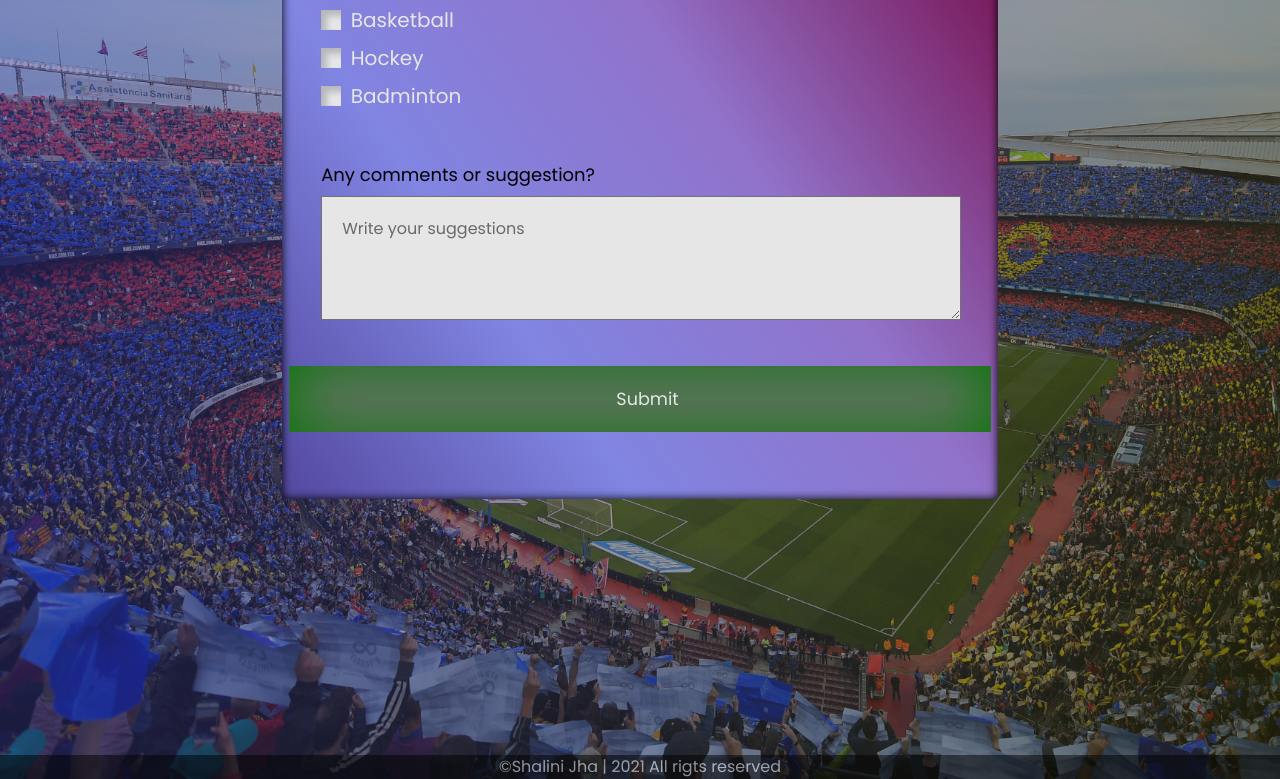
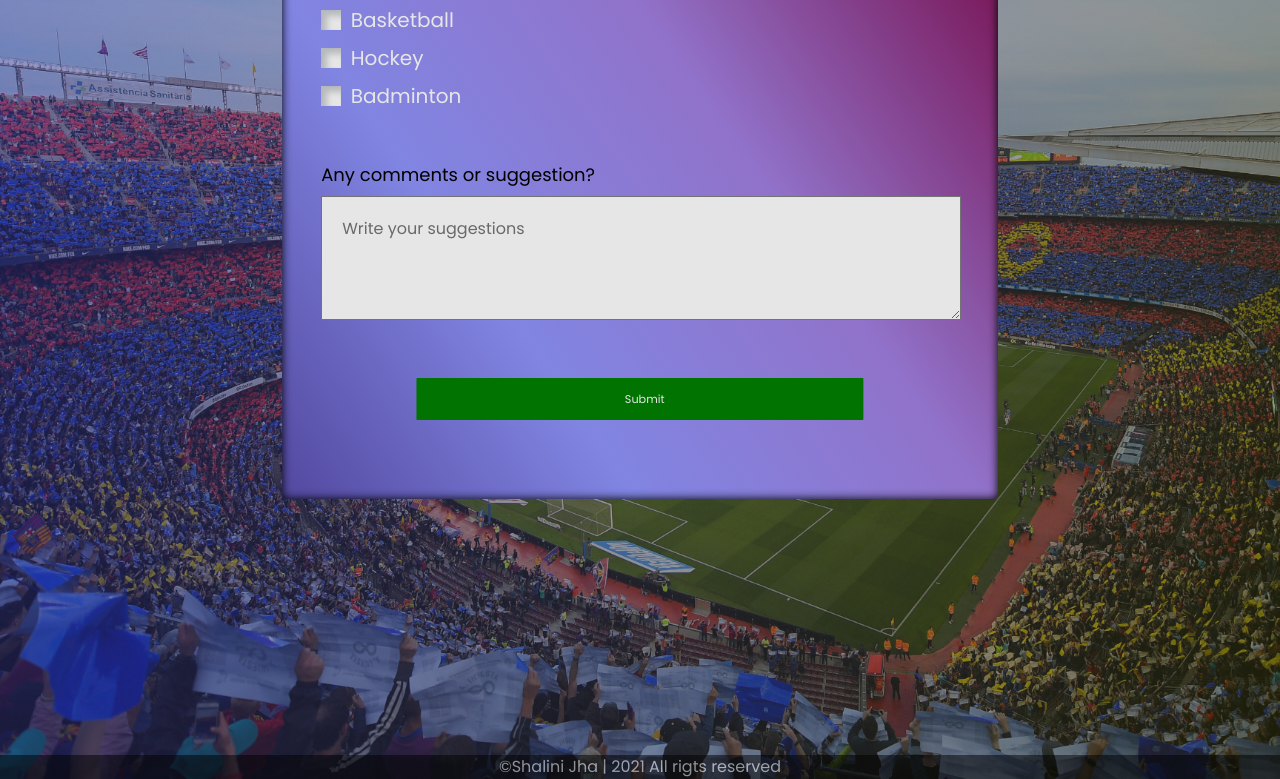
Before and after one commit to shalinijha7/Survey-Form, a plain HTML site: page index.html in a window 1280 px wide. In both pictures the pointer is over the button "Submit". Shown: the part 1219-1998 px from the top of the page. Drawn offline with Linux system fonts and the light colour scheme.

Commit message:
Update style.css

```diff
--- a/style/style.css
+++ b/style/style.css
@@ -133,8 +133,7 @@ form {
   cursor: pointer;
 }
 .submit-button:hover {
-  background-color: grey;
-  transform: scale(1.1);
+  transform: scale(0.7);
 }
 .design {
   width: 56%;
```
